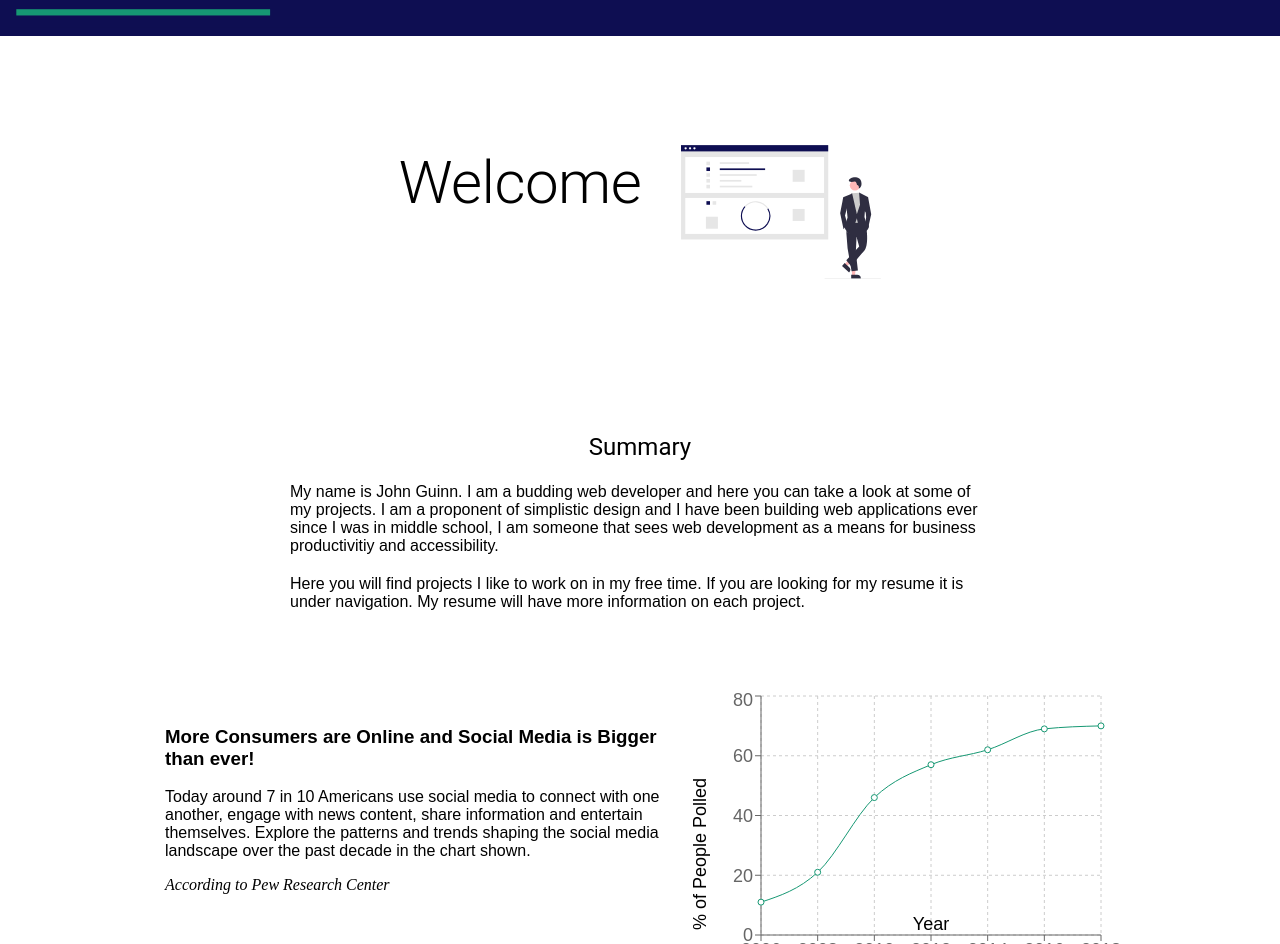
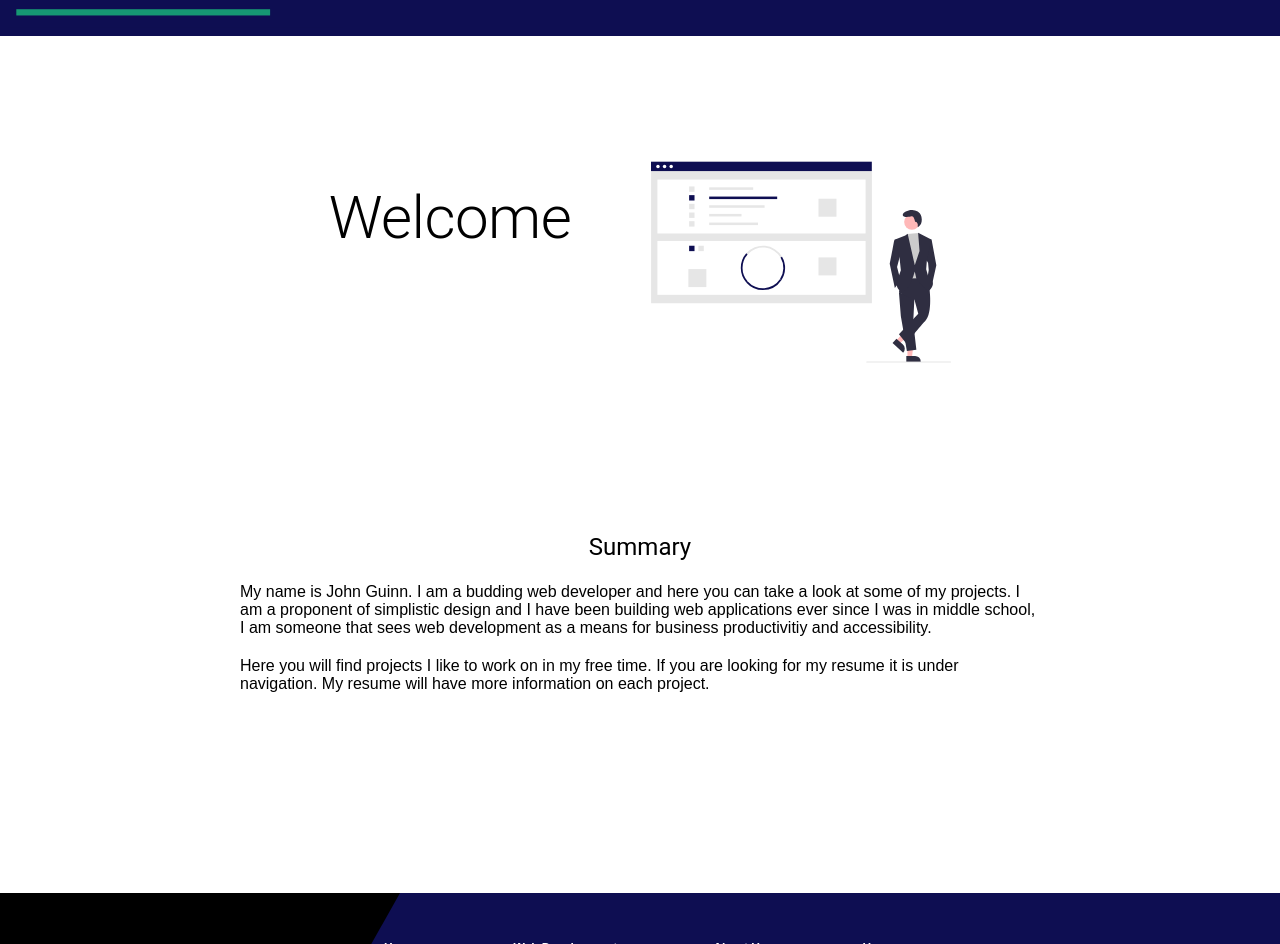
Before and after one commit to jguinn124/meetJohnGuinn, a React (Create React App) app: page / in a window 1280 px wide. Shown: the part 88-1032 px from the top of the page. Built offline with nearby package versions, Linux system fonts and the light colour scheme; a web font is replaced by a local one.

Commit message:
Cleaning Up unneeded

```diff
--- a/src/components/LandingPage.js
+++ b/src/components/LandingPage.js
@@ -1,7 +1,6 @@
 import React from "react";
 import { makeStyles } from "@material-ui/core/styles";
 import Grid from "@material-ui/core/Grid";
-import SimpleLineChart from "../components/SimpleLineChart";
 import "./fonts.css";
 
 //images
@@ -15,8 +14,14 @@ const useStyles = makeStyles((theme) => ({
     fontFamily: "Arial",
   },
   maincontent: {
-    maxWidth: "700px",
+    maxWidth: "800px",
     fontFamily: "Arial",
+    [theme.breakpoints.down("md")]: {
+      maxWidth: "30em",
+    },
+    [theme.breakpoints.down("xs")]: {
+      maxWidth: "25em",
+    },
   },
   root: {
     maxWidth: "30rem",
@@ -49,15 +54,15 @@ export default function LandingPage() {
 
   return (
     <Grid>
-      <Grid container justify="center">
+      <Grid container justify="center" style={{ paddingBottom: "200px" }}>
         <Grid item>
           <Grid container justify="center" direction="row">
             <Grid container justify="center" style={{ paddingTop: "80px" }}>
-              <Grid item style={{ paddingTop: "35px" }}>
+              <Grid item style={{ paddingTop: "70px" }}>
                 <Typography variant="h2">Welcome</Typography>
               </Grid>
-              <Grid item style={{ paddingLeft: "40px" }}>
-                <img src={image} alt="Welcome" width="200" height="200" />
+              <Grid item style={{ paddingLeft: "80px" }}>
+                <img src={image} alt="Welcome" width="300" height="300" />
               </Grid>
             </Grid>
           </Grid>
@@ -87,29 +92,6 @@ export default function LandingPage() {
               </Typography>
             </Grid>
           </Grid>
-          <Grid
-            container
-            className={classes.group}
-            direction="row"
-            justify="center"
-          >
-            <Grid item className={classes.control}>
-              <h3 className={classes.content}>
-                More Consumers are Online and Social Media is Bigger than ever!
-              </h3>
-              <p className={classes.content}>
-                Today around 7 in 10 Americans use social media to connect with
-                one another, engage with news content, share information and
-                entertain themselves. Explore the patterns and trends shaping
-                the social media landscape over the past decade in the chart
-                shown.
-              </p>
-              <i>According to Pew Research Center</i>
-            </Grid>
-            <Grid item>
-              <SimpleLineChart />
-            </Grid>
-          </Grid>
         </Grid>
       </Grid>
     </Grid>
```
